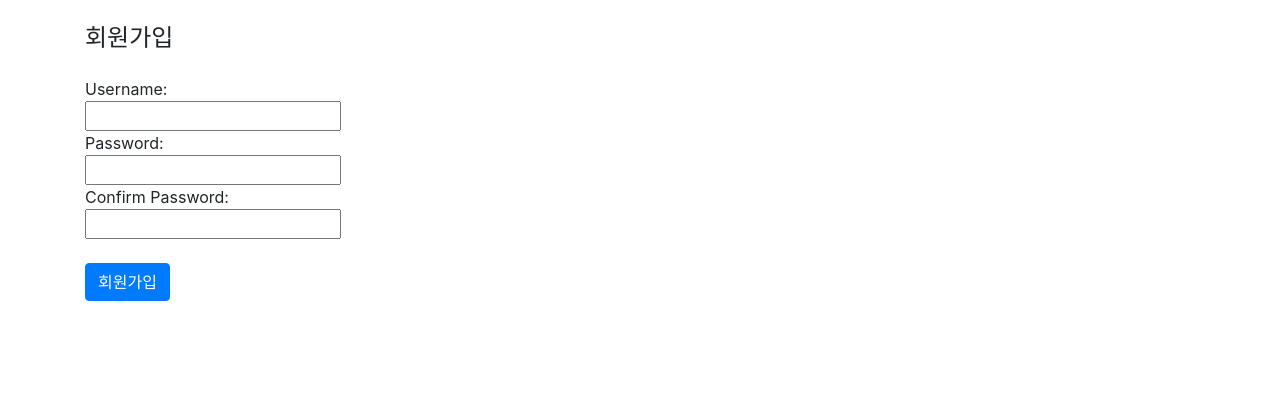
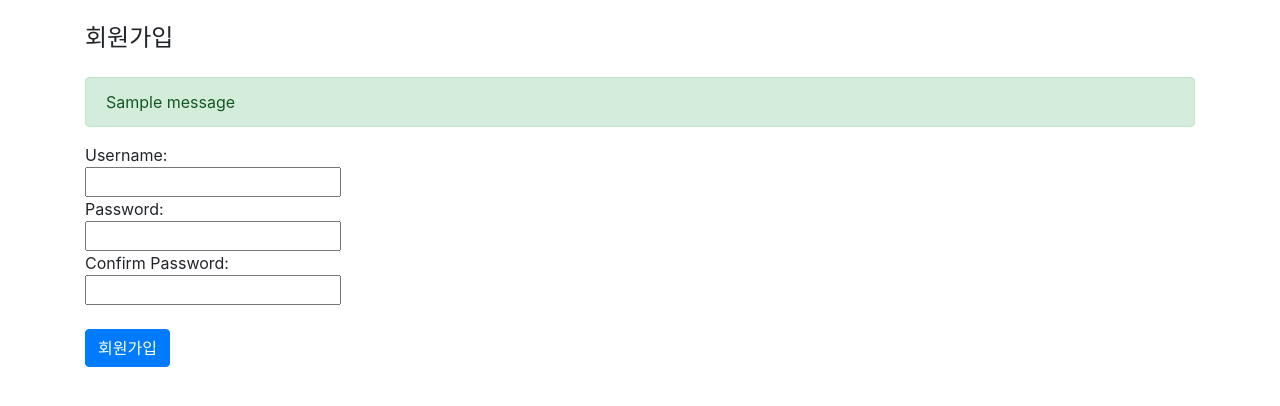
Before and after one commit to YoungjaeKang/django-noticeboard1, a Django app: page /main/join/ in a window 1280 px wide. Shown: the part 56-462 px from the top of the page. Run offline with Django 3.2, Linux system fonts and the light colour scheme; one stand-in notice (Sample message) is shown; some libraries are stand-ins or nearby versions.

Commit message:
#1.9.1 Login & Join Complete!

```diff
--- a/main/templates/main/join.html
+++ b/main/templates/main/join.html
@@ -5,7 +5,16 @@
 
 <div class="container mt-4">
     <h4 class="mb-4">회원가입</h4>
-
+    {% if messages %}
+        {% csrf_token %}
+        <div class="messages">
+            {% for message in messages %}
+                <div {% if message.tags %} class="alert alert-{{ message.tags }}"{% endif %}>
+                    {{ message.message }}
+                </div>
+            {% endfor %}
+        </div>
+    {% endif %}
     <form method="POST" action="{% url 'join' %}">
         {% csrf_token %}
         Username:
--- a/main/views.py
+++ b/main/views.py
@@ -12,6 +12,8 @@ from django.views import View
 from django.views.generic import FormView
 from . import forms, models
 from django.urls import reverse_lazy
+
+from django.contrib import messages
 
 
 def index(request):
@@ -36,7 +38,8 @@ def index(request):
 
 
 def logout(request):
-    pass
+    auth.logout(request)
+    return redirect('home')
 
 
 def login(request):
@@ -48,11 +51,8 @@ def login(request):
             auth.login(request, user)
             return redirect('index')
         else:
-            return render(
-                request,
-                'main/login.html',
-                {'error_message':'username or password is incorrect'},
-            )
+            messages.add_message(request, messages.INFO, 'username or password is incorrect')
+            return render(request, 'main/login.html')
     else:
         return render(request, 'main/login.html')
 
@@ -82,7 +82,9 @@ def join(request):
             )
             auth.login(request, user)
             return redirect('index')
-        return render(request, 'main/join.html', )
+        else:
+            messages.add_message(request, messages.INFO, '비밀번호가 일치하지 않습니다.')
+            return render(request, 'main/join.html', )
     return render(request, 'main/join.html')
 
 
--- a/mysite/settings.py
+++ b/mysite/settings.py
@@ -11,6 +11,7 @@ https://docs.djangoproject.com/en/2.1/ref/settings/
 """
 
 import os
+from django.contrib.messages import constants as messages_constants
 
 # Build paths inside the project like this: os.path.join(BASE_DIR, ...)
 BASE_DIR = os.path.dirname(os.path.dirname(os.path.abspath(__file__)))
@@ -27,6 +28,8 @@ DEBUG = True
 
 ALLOWED_HOSTS = ['*']
 
+# Django Messages
+MESSAGE_LEVEL = messages_constants.DEBUG
 
 # Application definition
 
```
Also changed, not shown: main/templates/main/login.html (+10 -1 lines), db.sqlite3.
